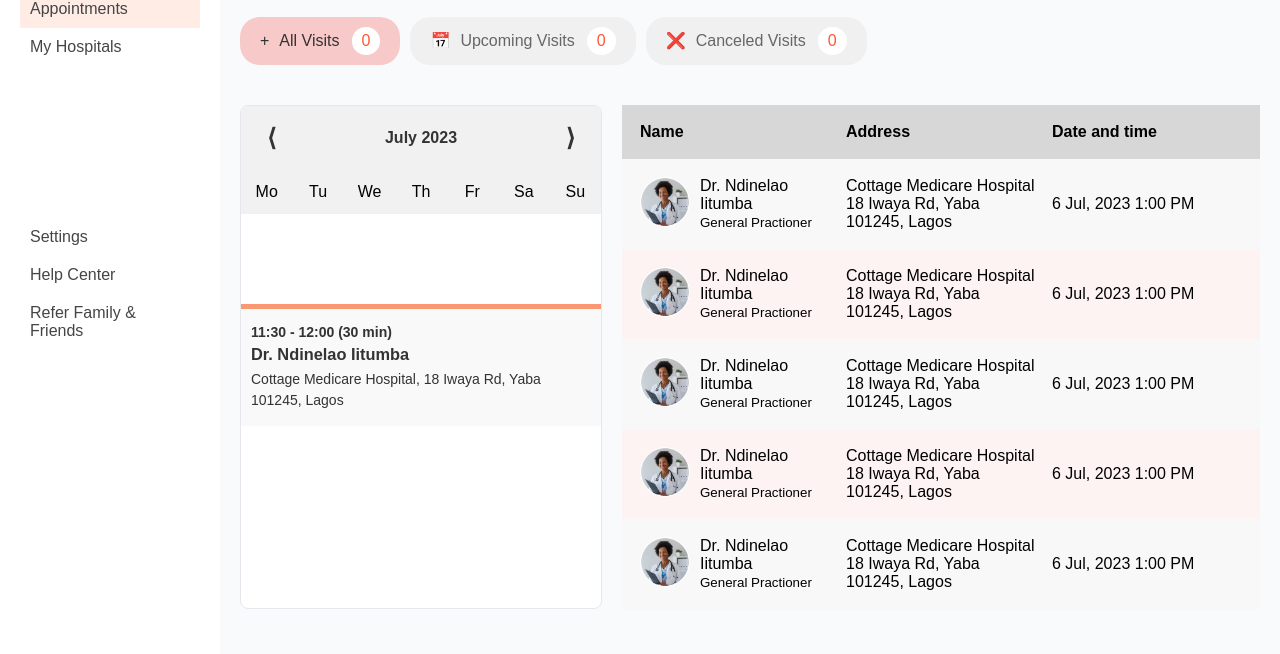
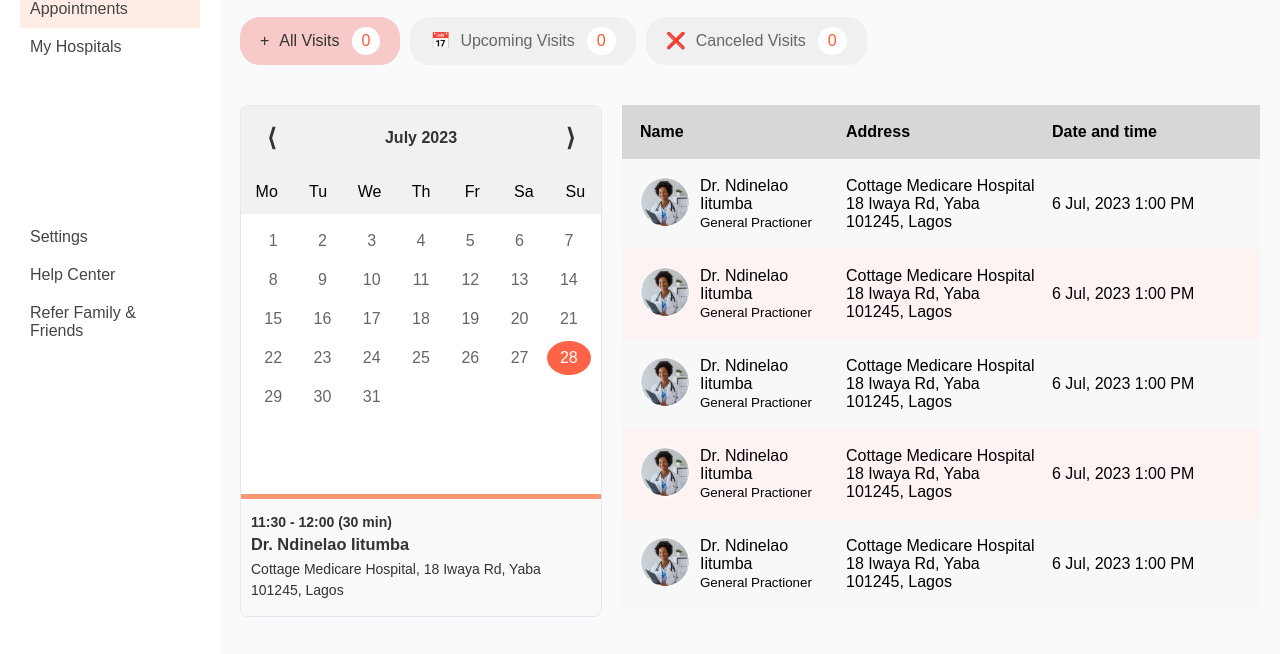
Before and after one commit to Makuo67/iCatch, a plain HTML site: page appointment.html in a window 1280 px wide. Shown: the part 186-840 px from the top of the page. Drawn offline with Linux system fonts and the light colour scheme.

Commit message:
New Changes

```diff
--- a/appointment.html
+++ b/appointment.html
@@ -20,9 +20,12 @@
             <nav class="top-nav">
                 <ul>
                     <li class="dashboard" id="dashboard"><a id="dashboard_label" href="./index.html">Dashboard</a></li>
-                    <li class= "consultadoctor" id="consultadoctor"><a id="consultadoctor_label" href="./consultdoctor.html">Consult a Doctor</a></li>
-                    <li class="appointments" id="appointments"><a id="appointments_label" href="./appointment.html">Appointments</a></li>
-                    <li class="myhospital" id="myhospitals"><a id="myhospitals_label" href="./myhospitals.html">My Hospitals</a></li>
+                    <li class="consultadoctor" id="consultadoctor"><a id="consultadoctor_label"
+                            href="./consultdoctor.html">Consult a Doctor</a></li>
+                    <li class="appointments" id="appointments"><a id="appointments_label"
+                            href="./appointment.html">Appointments</a></li>
+                    <li class="myhospital" id="myhospitals"><a id="myhospitals_label" href="./myhospitals.html">My
+                            Hospitals</a></li>
                 </ul>
             </nav>
             <nav class="bottom-nav">
@@ -177,7 +180,44 @@
 
             </div>
         </div>
-        <script src="script.js"></script>
+        <script>
+            document.addEventListener('DOMContentLoaded', function () {
+                const currentDate = new Date().toLocaleDateString('en-US', {
+                    weekday: 'long', year: 'numeric', month: 'long', day: 'numeric'
+                });
+                document.getElementById('currentDate').textContent = currentDate;
+            });
+            document.addEventListener('DOMContentLoaded', function () {
+                const currentDate = new Date();
+                const currentMonth = currentDate.getMonth();
+                const currentYear = currentDate.getFullYear();
+
+                function loadCalendarDays(month, year) {
+                    const daysContainer = document.getElementById('dates');
+                    daysContainer.innerHTML = ''; // Clear previous cells
+                    let date = new Date(year, month, 1);
+                    while (date.getMonth() === month) {
+                        const dayCell = document.createElement('span');
+                        dayCell.innerText = date.getDate();
+                        if (date.getDate() === currentDate.getDate() && date.getMonth() === currentDate.getMonth()) {
+                            dayCell.classList.add('today');
+                        }
+                        daysContainer.appendChild(dayCell);
+                        date.setDate(date.getDate() + 1);
+                    }
+                }
+
+                document.querySelector('.prev-month').addEventListener('click', () => {
+                    loadCalendarDays(currentMonth - 1, currentYear);
+                });
+
+                document.querySelector('.next-month').addEventListener('click', () => {
+                    loadCalendarDays(currentMonth + 1, currentYear);
+                });
+
+                loadCalendarDays(currentMonth, currentYear); // Load current month
+            });
+        </script>
     </div>
 </body>
 
--- a/newconsulation.css
+++ b/newconsulation.css
@@ -120,7 +120,6 @@ input[type="search"] {
 
 .nav-header {
     display: flex;
-    width: 100vh;
     align-items: center;
     justify-content: space-between;
     padding: 10px 20px;
@@ -129,7 +128,6 @@ input[type="search"] {
     color: #333;
     border: 0.2px solid #ccc;
     margin-top: 20px;
-    margin-bottom: 20px;
 }
 
 .back-button, .search-button, .filter-button {
--- a/script.js
+++ b/script.js
@@ -1,34 +1,3 @@
-
-
-const dashboard = document.getElementById('settings')
-const dashboard_label = document.getElementById('settings_label')
-dashboard.addEventListener('click', () => {
-    dashboard.style.backgroundColor = 'blue'; // Change background color
-    dashboard_label.style.color = 'white'; // Change text color
-    console.log('settings clicked!');
-    // You can add any functionality here
-});
-
-
-//
-
-
-// const myhospitals = document.getElementById('myhospitals')
-// const myhospitals_label = document.getElementById('myhospitals_label')
-// myhospitals.addEventListener('click', () => {
-//     myhospitals.style.backgroundColor = 'blue'; // Change background color
-//     myhospitals.style.color = 'white'; // Change text color
-//     console.log('settings clicked!');
-//     // You can add any functionality here
-// });
-
-
-
-
-
-
-
-
 
 document.addEventListener('DOMContentLoaded', function () {
     const currentDate = new Date().toLocaleDateString('en-US', {
```
Also changed, not shown: newappointment.html (+0 -6 lines), newconsultation.html (+1 -1 lines).
